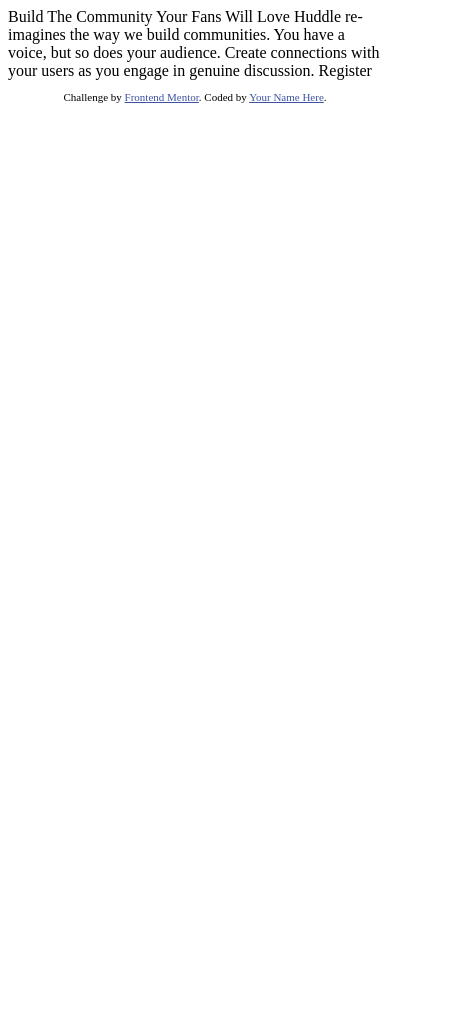
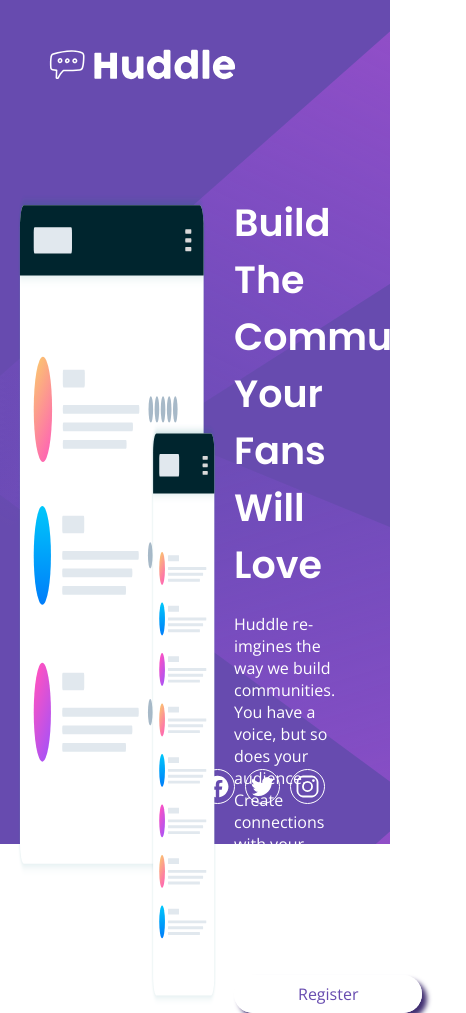
Before and after one commit to maer-me/huddle-landing, a plain HTML site: page index.html in a window 390 px wide. Shown: the whole page, 466 px wide, since content can reach past the window. Before the commit the page ends 844 px from the top, so only its background shows below. Drawn offline with nearby package versions, Linux system fonts and the light colour scheme.

Commit message:
Mobile and desktop version, desig and hover effects

```diff
--- /dev/null
+++ b/css/main.css
@@ -0,0 +1,161 @@
+* {
+    margin: 0;
+    padding: 0;
+}
+body,
+html {
+    font-family: 'Open Sans', sans-serif;
+}
+h1,
+h2,
+h3,
+h4,
+h5,
+h6 {
+    font-family: 'Poppins', sans-serif;
+}
+.content-wrapper {
+    background-color: #674baf;
+    width: 100%;
+    height: 100vh;
+}
+@media (max-width: 376px) {
+    .content-wrapper {
+        background-image: url(../images/bg-mobile.svg);
+        background-repeat: no-repeat;
+    }
+    header img {
+        width: 30%;
+        margin: 25px 0 50px 30px;
+    }
+    .content-left {
+        display: flex;
+        justify-content: center;
+        margin-bottom: 35px;
+    }
+    .content-left img {
+        width: 80%;
+    }
+    .content-right {
+        width: 80%;
+        text-align: center;
+        margin: 0 auto 40px auto;
+    }
+    .content-right h1 {
+        color: #fff;
+        text-transform: capitalize;
+        font-size: 24px;
+        font-weight: 600;
+        margin-bottom: 5px;
+    }
+    .content-right p {
+        color: #fff;
+        font-weight: 400;
+        font-size: 14px;
+        line-height: 1.5em;
+        margin-bottom: 40px;
+    }
+    .content-right a {
+        color: #674baf;
+        background-color: #fff;
+        text-decoration: none;
+        padding: 0.5em 4em;
+        border-radius: 2em;
+        box-shadow: 5px 5px 5px #423072;
+    }
+    footer {
+        display: flex;
+        justify-content: center;
+    }
+    .logo {
+        width: 25px;
+        padding: 4px;
+        border: 1px solid #fff;
+        border-radius: 50%;
+        margin: 0 5px;
+        fill: #fff;
+    }
+    }
+    @media (min-width: 376px) {
+        .content-wrapper {
+            background-image: url(../images/bg-desktop.svg);
+        }
+        header img {
+            width: 200px;
+            padding: 40px 0 0 40px;
+            margin-bottom: 100px;
+        }
+        .grid {
+            display: grid;
+            grid-template-columns: 60% 40%;
+        }
+        .content-left {
+            display: flex;
+            justify-content: center;
+        }
+        .content-left img {
+            width: 85%;
+        }
+        .content-right {
+            text-align: left;
+            width: 80%;
+        }
+        .content-right h1 {
+            color: #fff;
+            font-size: 38px;
+            text-transform: capitalize;
+            font-weight: 600;
+            margin-bottom: 20px;
+        }
+        .content-right p {
+            color: #fff;
+            font-size: 16px;
+            font-weight: 400;
+            margin-bottom: 40px;
+            width: 90%;
+        }
+        .content-right a {
+            color: #674baf;
+            background-color: #fff;
+            text-decoration: none;
+            padding: 0.5em 4em;
+            border-radius: 2em;
+            box-shadow: 5px 5px 5px #423072;
+            transition: background-color 0.3s, color 0.3s;
+        }
+        .content-right a:hover {
+            background-color: #e882e8;
+            color: #fff;
+        }
+        footer {
+            display: flex;
+            justify-content: flex-end;
+            position: absolute;
+            bottom: 40px;
+            right: 60px;
+        }
+        .logo {
+            width: 25px;
+            padding: 4px;
+            border: 1px solid #fff;
+            border-radius: 50%;
+            margin: 0 5px;
+            fill: #fff;
+            transition: fill 0.3s, border 0.3s;
+        }
+        .logo:hover {
+            cursor: pointer;
+        }
+        #facebook:hover {
+            fill: #e882e8;
+            border: 1px solid #e882e8;
+        }
+        #twitter:hover {
+            fill: #e882e8;
+            border: 1px solid #e882e8;
+        }
+        #instagram:hover {
+            fill: #e882e8;
+            border: 1px solid #e882e8;
+        }
+}
--- a/index.html
+++ b/index.html
@@ -1,33 +1,97 @@
 <!DOCTYPE html>
 <html lang="en">
   <head>
-  <meta charset="UTF-8">
-  <meta name="viewport" content="width=device-width, initial-scale=1.0"> <!-- displays site properly based on user's device -->
+    <meta charset="UTF-8" />
+    <meta name="viewport" content="width=device-width, initial-scale=1.0" />
+    <!-- displays site properly based on user's device -->
 
-  <link rel="icon" type="image/png" sizes="32x32" href="./images/favicon-32x32.png">
+    <link
+      rel="icon"
+      type="image/png"
+      sizes="32x32"
+      href="./images/favicon-32x32.png"
+    />
+    <link rel="stylesheet" href="css/main.css" />
+    <link rel="preconnect" href="https://fonts.gstatic.com" />
+    <link
+      href="https://fonts.googleapis.com/css2?family=Poppins:wght@400;600&display=swap"
+      rel="stylesheet"
+    />
+    <link rel="preconnect" href="https://fonts.gstatic.com" />
+    <link
+      href="https://fonts.googleapis.com/css2?family=Open+Sans&display=swap"
+      rel="stylesheet"
+    />
+    <script
+      src="https://kit.fontawesome.com/46cf0d3f2b.js"
+      crossorigin="anonymous"
+    ></script>
 
-  <title>Frontend Mentor | Huddle landing page with single introductory section</title>
-
-  <!-- Feel free to remove these styles or customise in your own stylesheet 👍 -->
-  <style>
-    .attribution { font-size: 11px; text-align: center; }
-    .attribution a { color: hsl(228, 45%, 44%); }
-  </style>
+    <title>
+      Frontend Mentor | Huddle landing page with single introductory section
+    </title>
   </head>
   <body>
-
-  Build The Community Your Fans Will Love
-
-  Huddle re-imagines the way we build communities. You have a voice, but so does your audience.
-  Create connections with your users as you engage in genuine discussion.
-
-  Register
-
+    <div class="content-wrapper">
+      <header>
+        <img src="images/logo.svg" alt="Image of the Huddle logo" />
+      </header>
+      <div class="grid">
+        <div class="content-left">
+          <img
+            src="images/illustration-mockups.svg"
+            alt="A mok up image of Huddle"
+          />
+        </div>
+        <div class="content-right">
+          <h1>Build the community your fans will love</h1>
+          <p>
+            Huddle re-imgines the way we build communities. You have a voice,
+            but so does your audience. Create connections with your users as you
+            engage in genuine discussion.
+          </p>
+          <a href="#">Register</a>
+        </div>
+      </div>
       <footer>
-    <p class="attribution">
-      Challenge by <a href="https://www.frontendmentor.io?ref=challenge" target="_blank">Frontend Mentor</a>.
-      Coded by <a href="#">Your Name Here</a>.
-    </p>
+        <svg
+          xmlns="http://www.w3.org/2000/svg"
+          id="facebook"
+          class="ionicon logo"
+          viewBox="0 0 512 512"
+        >
+          <title>Logo Facebook</title>
+          <path
+            d="M480 257.35c0-123.7-100.3-224-224-224s-224 100.3-224 224c0 111.8 81.9 204.47 189 221.29V322.12h-56.89v-64.77H221V208c0-56.13 33.45-87.16 84.61-87.16 24.51 0 50.15 4.38 50.15 4.38v55.13H327.5c-27.81 0-36.51 17.26-36.51 35v42h62.12l-9.92 64.77H291v156.54c107.1-16.81 189-109.48 189-221.31z"
+            fill-rule="evenodd"
+          />
+        </svg>
+        <svg
+          xmlns="http://www.w3.org/2000/svg"
+          id="twitter"
+          class="ionicon logo"
+          viewBox="0 0 512 512"
+        >
+          <title>Logo Twitter</title>
+          <path
+            d="M496 109.5a201.8 201.8 0 01-56.55 15.3 97.51 97.51 0 0043.33-53.6 197.74 197.74 0 01-62.56 23.5A99.14 99.14 0 00348.31 64c-54.42 0-98.46 43.4-98.46 96.9a93.21 93.21 0 002.54 22.1 280.7 280.7 0 01-203-101.3A95.69 95.69 0 0036 130.4c0 33.6 17.53 63.3 44 80.7A97.5 97.5 0 0135.22 199v1.2c0 47 34 86.1 79 95a100.76 100.76 0 01-25.94 3.4 94.38 94.38 0 01-18.51-1.8c12.51 38.5 48.92 66.5 92.05 67.3A199.59 199.59 0 0139.5 405.6a203 203 0 01-23.5-1.4A278.68 278.68 0 00166.74 448c181.36 0 280.44-147.7 280.44-275.8 0-4.2-.11-8.4-.31-12.5A198.48 198.48 0 00496 109.5z"
+          />
+        </svg>
+        <svg
+          xmlns="http://www.w3.org/2000/svg"
+          id="instagram"
+          class="ionicon logo"
+          viewBox="0 0 512 512"
+        >
+          <title>Logo Instagram</title>
+          <path
+            d="M349.33 69.33a93.62 93.62 0 0193.34 93.34v186.66a93.62 93.62 0 01-93.34 93.34H162.67a93.62 93.62 0 01-93.34-93.34V162.67a93.62 93.62 0 0193.34-93.34h186.66m0-37.33H162.67C90.8 32 32 90.8 32 162.67v186.66C32 421.2 90.8 480 162.67 480h186.66C421.2 480 480 421.2 480 349.33V162.67C480 90.8 421.2 32 349.33 32z"
+          />
+          <path
+            d="M377.33 162.67a28 28 0 1128-28 27.94 27.94 0 01-28 28zM256 181.33A74.67 74.67 0 11181.33 256 74.75 74.75 0 01256 181.33m0-37.33a112 112 0 10112 112 112 112 0 00-112-112z"
+          />
+        </svg>
       </footer>
+    </div>
   </body>
 </html>
```
Also changed, not shown: images/logo-facebook.svg (added), images/logo-instagram.svg (added), images/logo-twitter.svg (added). Lines whose indentation alone changed are shown as unchanged.
